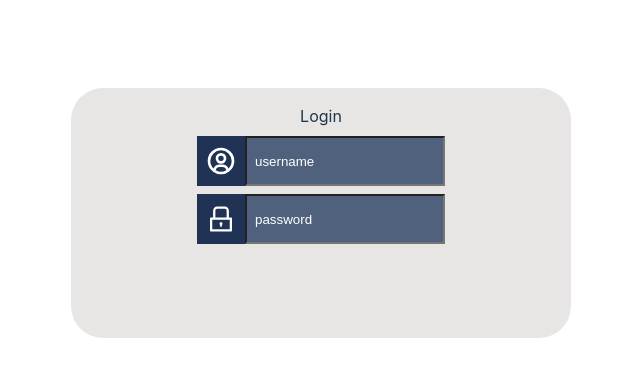
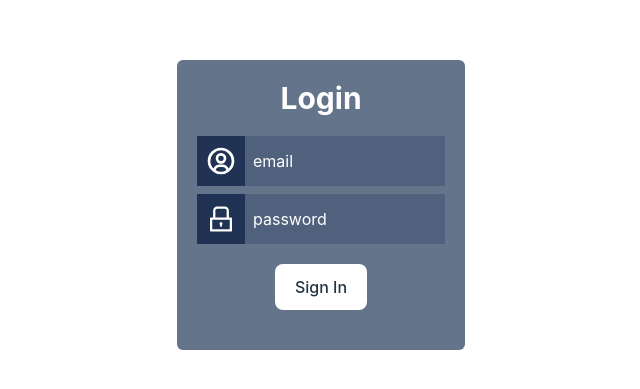
Before and after one commit to HimitsuTH/Project_React_typescript, a React (Vite) app: page /user/login in a window 1280 px wide. Shown: the part 187-576 px from the top of the page, without its empty margins (319-959 px from the left). Built offline with nearby package versions, Linux system fonts and the light colour scheme.

Commit message:
setting tailwind

```diff
--- a/package.json
+++ b/package.json
@@ -21,6 +21,9 @@
     "@types/react": "^18.0.27",
     "@types/react-dom": "^18.0.10",
     "@vitejs/plugin-react": "^3.1.0",
+    "autoprefixer": "^10.4.14",
+    "postcss": "^8.4.21",
+    "tailwindcss": "^3.2.7",
     "typescript": "^4.9.3",
     "vite": "^4.1.0"
   }
--- /dev/null
+++ b/postcss.config.cjs
@@ -0,0 +1,6 @@
+module.exports = {
+  plugins: {
+    tailwindcss: {},
+    autoprefixer: {},
+  },
+}
--- a/src/components/pages/Index.tsx
+++ b/src/components/pages/Index.tsx
@@ -31,7 +31,7 @@ const Index = () => {
       <div>
         {data && (
           <div>
-            <h2>{data.name}</h2>
+            <h2 className="text-3xl font-bold">{data.name}</h2>
             <p>{data.description}</p>
             <p>{data.address.zip}</p>
             <p>{data.address.street}</p>
--- a/src/components/pages/Login.tsx
+++ b/src/components/pages/Login.tsx
@@ -1,22 +1,49 @@
-import React from 'react'
-import '@/components/styles/login.css'
-import {BiUserCircle} from 'react-icons/bi'
-import {AiOutlineLock} from 'react-icons/ai'
+import React, { useState } from "react";
+import "@/components/styles/login.css";
+import { BiUserCircle } from "react-icons/bi";
+import { AiOutlineLock } from "react-icons/ai";
 
-type Props = {}
+interface Login {
+  email?: string;
+  password?: string;
+}
 
-export default function Login({}: Props) {
+export default function Login() {
+  const [email, setEmail] = useState("");
+
+  const submitForm = (event: React.FormEvent<HTMLFormElement>) => {
+    event.preventDefault();
+    alert(`${email}`);
+  };
+
   return (
-    <div className='input_container'>
-      <div>Login</div>
-      <div className='input_card'>
-        <BiUserCircle className='icon'/>
-        <input type="text" className="input" placeholder='username'/>
+    <form
+      className="flex flex-col items-center justify-center mb-4 bg-slate-500 p-5 rounded-md"
+      onSubmit={submitForm} autoComplete="off"
+    >
+      <h1 className="text-3xl font-bold text-white mb-3">Login</h1>
+      <div className="input_card">
+        <BiUserCircle className="icon text-5xl" />
+        <input
+          type="text"
+          className="input"
+          placeholder="email"
+          required
+          onChange={(e) => setEmail(e.target.value)}
+        />
       </div>
-      <div className='input_card'>
-        <AiOutlineLock className='icon'/>
-        <input type="password" className="input" placeholder='password'/>
+      <div className="input_card">
+        <AiOutlineLock className="icon text-5xl" />
+        <input
+          type="password"
+          className="input"
+          placeholder="password"
+          required
+        />
       </div>
-    </div>
-  )
+      <button type="submit" className="m-5 bg-white">
+        Sign In
+      </button>
+    </form>
+  );
 }
--- a/src/components/styles/login.css
+++ b/src/components/styles/login.css
@@ -2,6 +2,9 @@
   margin: 0;
   padding: 0;
   box-sizing: border-box;
+}
+:root{
+    --w-text: #fff;
 }
 
 .input_container {
@@ -23,11 +26,11 @@
 }
 
 .input::placeholder {
-  color: #fff;
+  color: var(--w-text);
 }
 
 .input {
-  color: #fff;
+  color: var(--w-text);
   padding-left: 0.5rem;
   height: 100%;
   width: 200px;
@@ -36,7 +39,7 @@
 
 .icon {
   height: 100%;
-  color: #fff;
+  color: var(--w-text);
   font-size: 3rem;
   padding: 0.5rem;
   background-color: #203354;
--- a/src/index.css
+++ b/src/index.css
@@ -1,3 +1,7 @@
+@tailwind base;
+@tailwind components;
+@tailwind utilities;
+
 :root {
   font-family: Inter, system-ui, Avenir, Helvetica, Arial, sans-serif;
   line-height: 1.5;
--- /dev/null
+++ b/tailwind.config.cjs
@@ -0,0 +1,8 @@
+/** @type {import('tailwindcss').Config} */
+module.exports = {
+  content: ["./index.html", "./src/**/*.{js,ts,jsx,tsx}"],
+  theme: {
+    extend: {},
+  },
+  plugins: [],
+};
```
Also changed, not shown: 1 other file (tests, documents, lock files or other folders).
